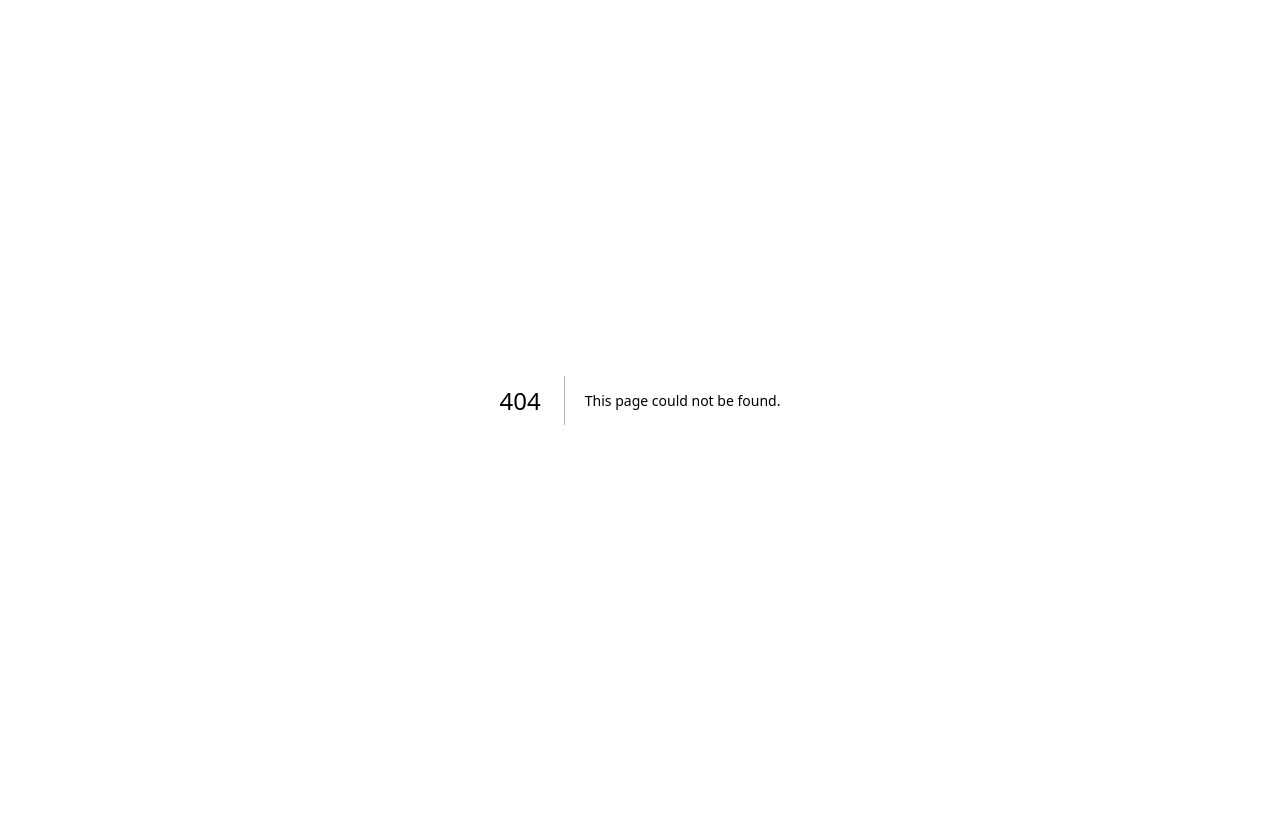
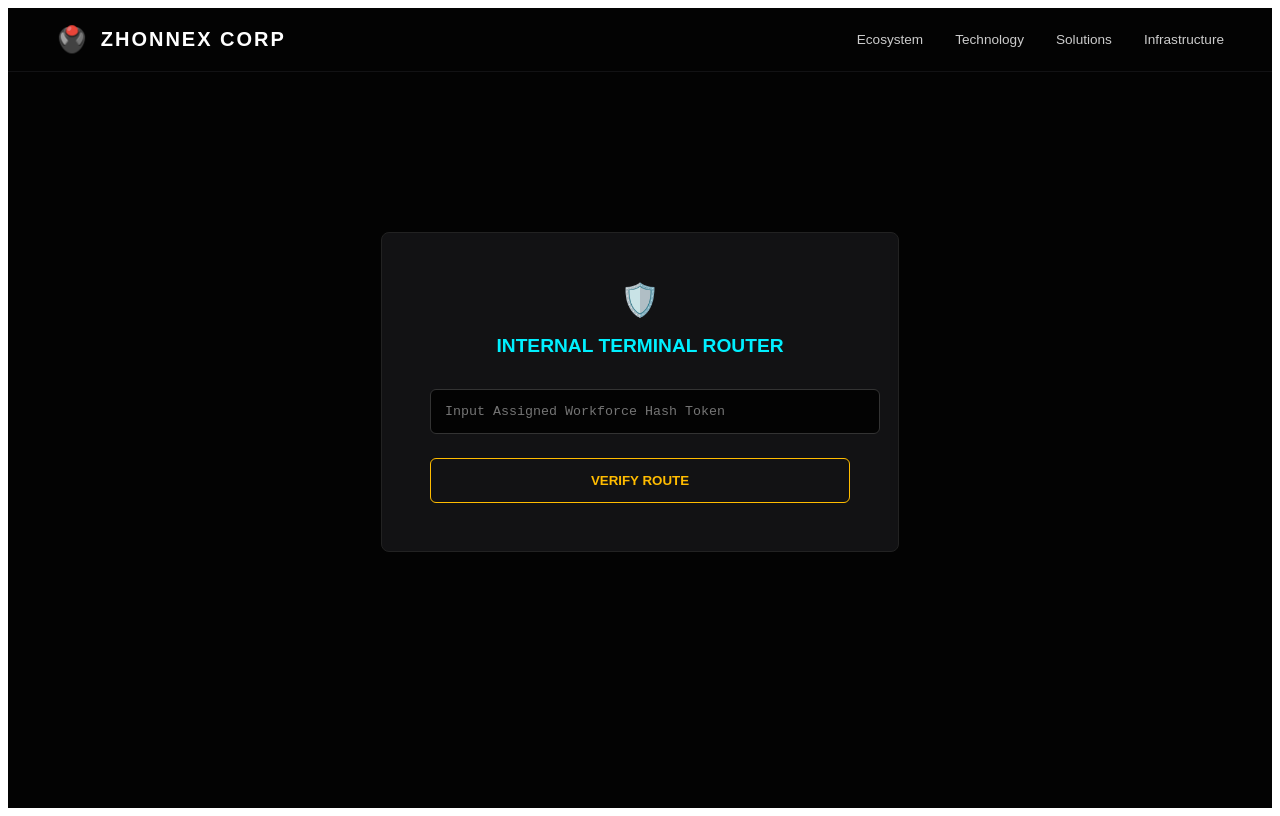
Before and after one commit to uwaziechidubem55-bit/zhonnex-empire-gateway, a Next.js app: page /portal/terminal-access in a window 1280 px wide. Before the commit this address had no page. Built offline with nearby package versions, Linux system fonts and the light colour scheme.

Commit message:
Create src/pages/portal/terminal-access.tsx

```diff
--- /dev/null
+++ b/src/pages/portal/terminal-access.tsx
@@ -0,0 +1,62 @@
+import React, { useState } from 'react';
+import { ZhonnexTokens } from '../../config/design-tokens';
+import { HeaderNavigation } from '../../components/HeaderNavigation';
+import { HamburgerMenu } from '../../components/HamburgerMenu';
+
+type RoleTypes = 'STAFF' | 'MANAGEMENT_MD' | 'MANAGEMENT_SECRETARY' | 'OVERLORD';
+
+export default function CorporateTerminalGateway() {
+  const [internalToken, setInternalToken] = useState('');
+  const [authenticatedRole, setAuthenticatedRole] = useState<RoleTypes | null>(null);
+  const [menuOpen, setMenuOpen] = useState(false);
+
+  const executeInternalHandshake = (e: React.FormEvent) => {
+    e.preventDefault();
+    if (internalToken === 'ZX-STAFF-CORE') setAuthenticatedRole('STAFF');
+    else if (internalToken === 'ZX-MD-EXEC') setAuthenticatedRole('MANAGEMENT_MD');
+    else if (internalToken === 'ZX-SEC-FIN') setAuthenticatedRole('MANAGEMENT_SECRETARY');
+    else if (internalToken === 'ZHONNEX-OVERLORD-991') setAuthenticatedRole('OVERLORD');
+    else alert('CRITICAL BLOCK: Invalid Internal Gateway Token Mapping.');
+  };
+
+  if (authenticatedRole) {
+    return (
+      <div style={{ backgroundColor: ZhonnexTokens.colors.voidBlack, minHeight: '100vh', color: '#fff' }}>
+        <HeaderNavigation onHamburgerClick={() => setMenuOpen(true)} showHamburger={true} />
+        <HamburgerMenu isOpen={menuOpen} onClose={() => setMenuOpen(false)} role={authenticatedRole} />
+
+        <main style={{ padding: '3rem', maxWidth: '1200px', margin: '0 auto' }}>
+          <h1 style={{ fontFamily: ZhonnexTokens.typography.displayFont, color: ZhonnexTokens.colors.velocityGold }}>
+            INTERNAL {authenticatedRole.replace('_', ' ')} NODE ACCESS
+          </h1>
+          <div style={{ backgroundColor: ZhonnexTokens.colors.quantumSlate, padding: '2rem', marginTop: '2rem', borderRadius: '8px', border: '1px solid #222' }}>
+            <h3>System Status: Connected to Core</h3>
+            <p>Your workspace controls have loaded based on your specific job purpose. Open the 3-line hamburger drop-down in the navigation header to view your operational tools, log files, or transaction queues.</p>
+          </div>
+        </main>
+      </div>
+    );
+  }
+
+  return (
+    <div style={{ backgroundColor: ZhonnexTokens.colors.voidBlack, minHeight: '100vh', color: '#fff' }}>
+      <HeaderNavigation onHamburgerClick={() => {}} showHamburger={false} />
+      <div style={{ display: 'flex', justifyContent: 'center', alignItems: 'center', minHeight: '80vh' }}>
+        <form onSubmit={executeInternalHandshake} style={{ backgroundColor: ZhonnexTokens.colors.quantumSlate, padding: '3rem', borderRadius: '8px', border: '1px solid #222', width: '100%', maxWidth: '420px', textAlign: 'center' }}>
+          <div style={{ fontSize: '2rem', marginBottom: '1rem' }}>🛡️</div>
+          <h2 style={{ fontFamily: ZhonnexTokens.typography.displayFont, marginBottom: '2rem', fontSize: '1.2rem', color: ZhonnexTokens.colors.imperialCyan }}>INTERNAL TERMINAL ROUTER</h2>
+          <input
+            type="password"
+            placeholder="Input Assigned Workforce Hash Token"
+            style={{ padding: '14px', backgroundColor: '#030303', border: '1px solid #333', borderRadius: '6px', color: '#fff', width: '100%', fontFamily: 'monospace', marginBottom: '1.5rem' }}
+            onChange={e => setInternalToken(e.target.value)}
+            required
+          />
+          <button type="submit" style={{ padding: '14px', width: '100%', backgroundColor: 'transparent', border: `1px solid ${ZhonnexTokens.colors.velocityGold}`, color: ZhonnexTokens.colors.velocityGold, fontFamily: ZhonnexTokens.typography.displayFont, fontWeight: 'bold', borderRadius: '6px', cursor: 'pointer' }}>
+            VERIFY ROUTE
+          </button>
+        </form>
+      </div>
+    </div>
+  );
+}
```
